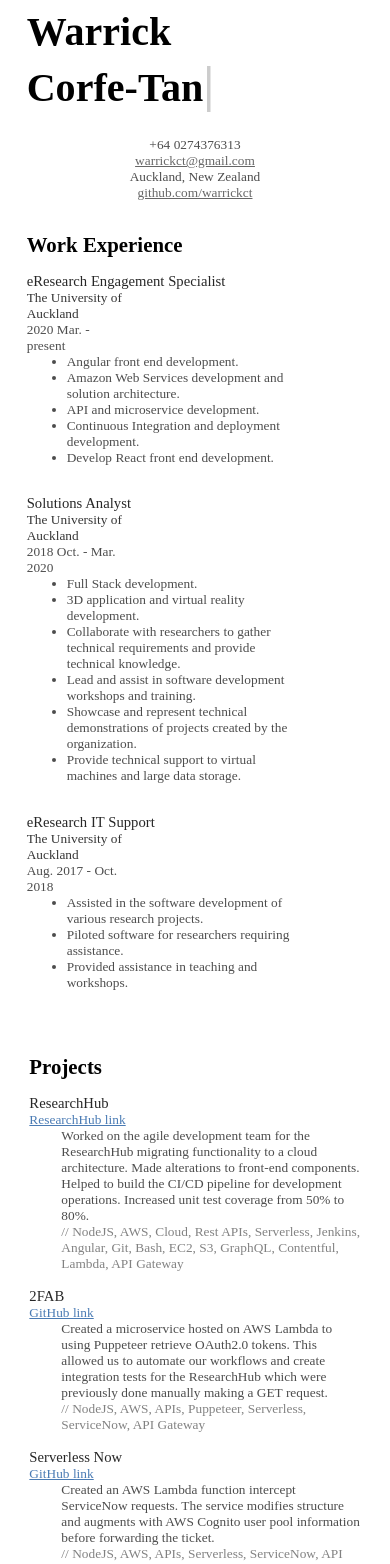
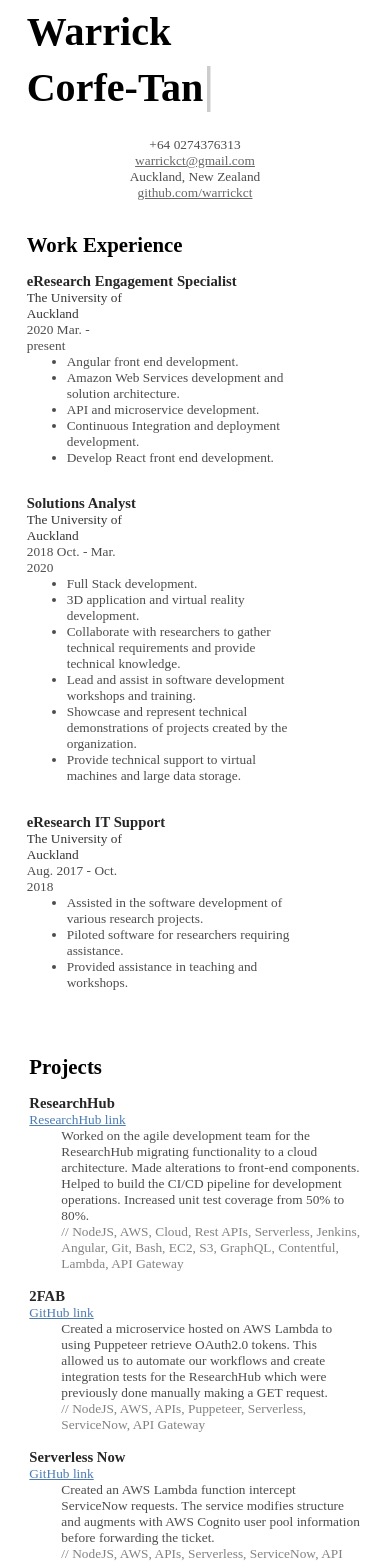
Before and after one commit to warrickct/r, a React app: page / in a window 390 px wide. Shown: the top 1564 px of the page. Built offline with nearby package versions, Linux system fonts and the light colour scheme; a web font is replaced by a local one.

Commit message:
reapply bold to project/role headers.

```diff
--- a/src/js/components/experience/jobPosition/jobRole.module.scss
+++ b/src/js/components/experience/jobPosition/jobRole.module.scss
@@ -44,7 +44,7 @@
   font-weight: bold;
 
   @media screen and (max-width: 650px) {
-    font-weight: normal;
+    // font-weight: normal;
   }
 }
 
--- a/src/js/components/projects/project/project.module.scss
+++ b/src/js/components/projects/project/project.module.scss
@@ -22,7 +22,7 @@ a:active {
   font-size: 110%;
 
   @media screen and (max-width: 650px) {
-    font-weight: normal;
+    // font-weight: normal;
   }
 }
 
```
Also changed, not shown: 2 other files (tests, documents, lock files or other folders).
